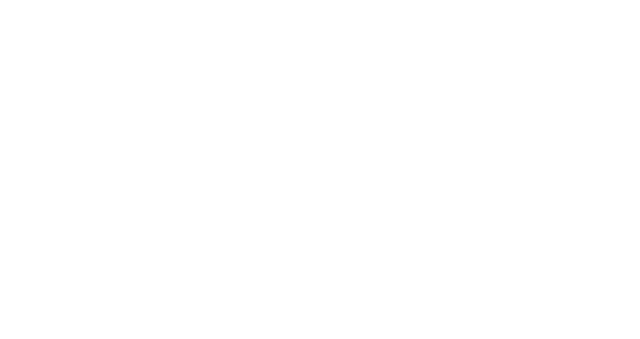
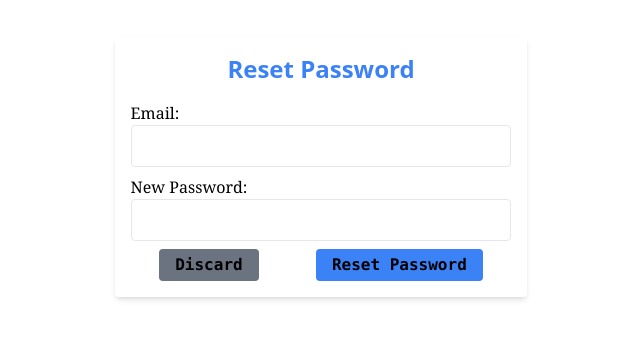
Before and after one commit to ashishchaudhari1857/Fullstack-E-commerce, a React (Create React App) app in the folder frontend/: page /forgetpassword in a window 1280 px wide. Before the commit this address had no page. Shown: the part 233-572 px from the top of the page, without its empty margins (319-959 px from the left). Built offline with nearby package versions, Linux system fonts and the light colour scheme.

Commit message:
foget password

```diff
--- a/frontend/src/App.js
+++ b/frontend/src/App.js
@@ -9,6 +9,7 @@
 import AdminProducts from './components/admin/adminProducts';
 import ProductStore from './components/users/productStore';
 import Navbar from './components/users/navbar';
+import ResetPassword from './components/commonAccounts/forgotPassword';
 function App() {
 
 const  role = useSelector((state)=>state.Auth.role)
@@ -23,7 +24,7 @@
       {!token && <Route  index element={<SignUp></SignUp>}></Route>  }
       {!token &&  <Route  path='/signup' element={<SignUp></SignUp>}></Route>}
       { !token && <Route  path='/login' element={<Login></Login>}></Route>  }
-
+        <Route path='/forgetpassword' element={<ResetPassword></ResetPassword>}></Route>
       { role==="user" &&   <Route index element={<ProductStore></ProductStore>}></Route>  }
       { role==="user" &&   <Route path ='/' element={<ProductStore></ProductStore>}></Route>  }
 
--- a/frontend/src/components/authentication/SignIn.js
+++ b/frontend/src/components/authentication/SignIn.js
@@ -121,7 +121,7 @@
 
                 {loading? "login.....":"login"}
               </button>
-              <NavLink  className="font-serif text-center hover:text-green-700" to="/forget"> forget password</NavLink>
+              <NavLink  className="font-serif text-center hover:text-green-700" to="/forgetpassword"> forget password</NavLink>
           </form>
           <div className="flex items-center justify-center mt-5 text-center md:mt-5" style={{ fontFamily: "cursive" }}>
             Don't have an account? <NavLink to="/signup"  className="text-blue-500">SignUp</NavLink>
--- /dev/null
+++ b/frontend/src/components/commonAccounts/forgotPassword.js
@@ -0,0 +1,80 @@
+import axios from 'axios';
+import React, { useState } from 'react';
+import { NavLink, useNavigate } from 'react-router-dom';
+const ResetPassword = () => {
+  const [email, setEmail] = useState('');
+  const [newPassword, setNewPassword] = useState('');
+  const [error, setError] = useState(null);
+  const navigate=useNavigate();
+
+  const handleResetPassword = async () => {
+    try {
+         const obj={
+            email:email,
+            password:newPassword
+         }
+      const response = await axios.post('/api/auth/forget/' , obj)
+
+      if (response.status===200) {
+        setError(null);
+        navigate('/login')
+      } else {
+
+        setError(error.response.data.message || 'Password reset failed');
+      }
+    } catch (error) {
+      setError(error.response.data.message);
+    }
+  };
+
+  return (
+    <div className="min-h-screen flex items-center justify-center">
+      <div className="bg-white p-4 rounded shadow-md w-90">
+        <h2 className="text-2xl font-bold mb-4 text-center capitalize text-blue-500 font-sans">Reset Password</h2>
+
+
+        {error && <div className="text-red-500 mb-4 font-serif">{error}</div>}
+
+        <label className="block mb-2 font-serif" htmlFor="email">
+          Email:
+          <input
+            type="email"
+            id="email"
+            className="w-full border p-2 rounded"
+            value={email}
+            onChange={(e) => setEmail(e.target.value)}
+          />
+        </label>
+
+        <label className="block mb-2 font-serif" htmlFor="newPassword">
+          New Password:
+          <input
+            type="password"
+            id="newPassword"
+            className="w-full border p-2 rounded"
+            value={newPassword}
+            onChange={(e) => setNewPassword(e.target.value)}
+          />
+        </label>
+
+       <div className='flex justify-around items-center'>
+       <button
+          className="bg-cyan-blue text-black bg-gray-500 py-1 px-4 rounded  font-mono  font-semibold hover:bg-cyan-500"
+          onClick={handleResetPassword}
+        >
+              <NavLink to='/login'>Discard</NavLink>
+        </button>
+        <button
+          className="bg-cyan-blue text-black   bg-blue-500  py-1 px-4 rounded font-mono  font-semibold hover:bg-cyan-500"
+          onClick={handleResetPassword}
+        >
+          Reset Password
+
+        </button>
+       </div>
+      </div>
+    </div>
+  );
+};
+
+export default ResetPassword;
```
